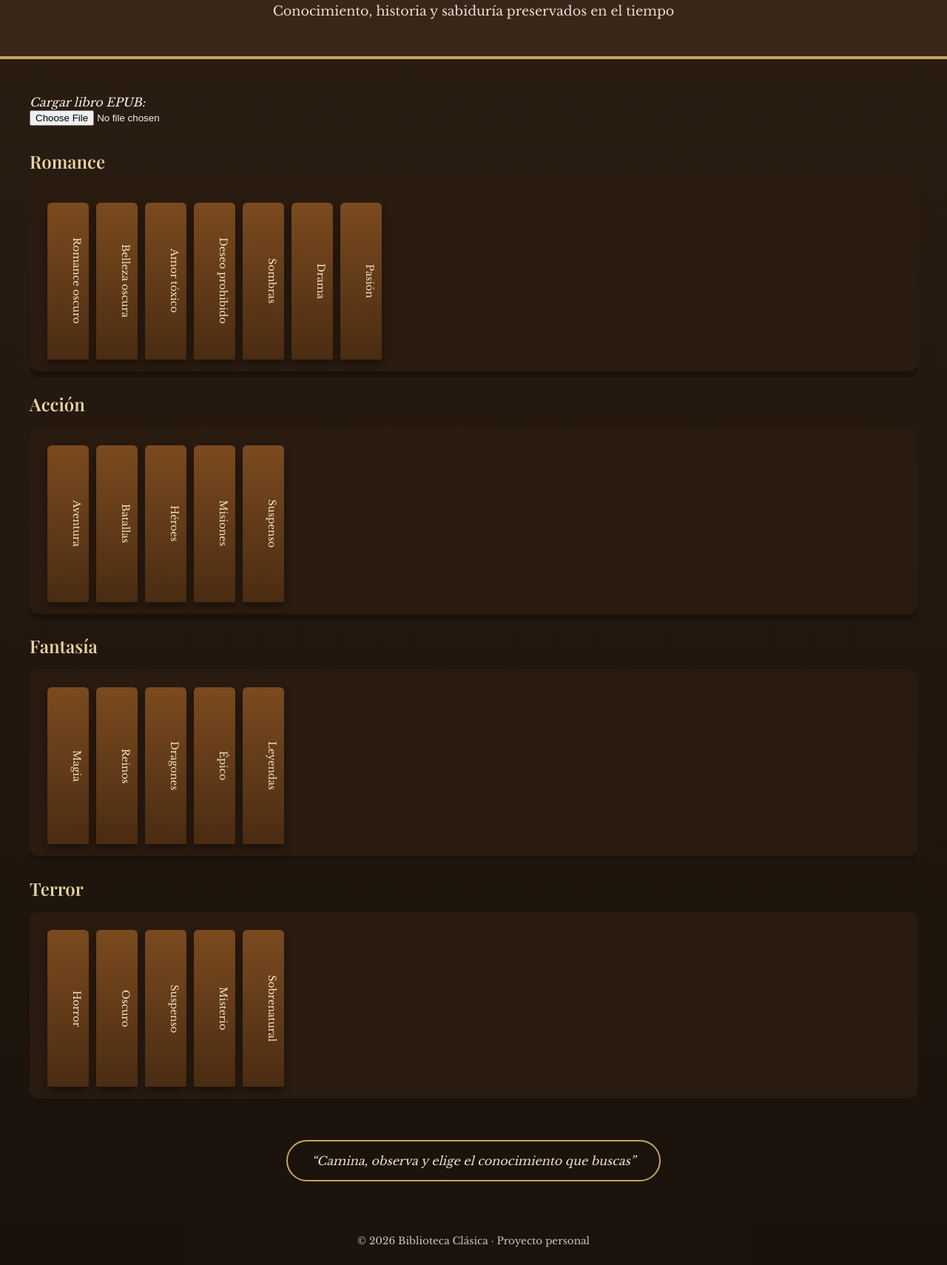
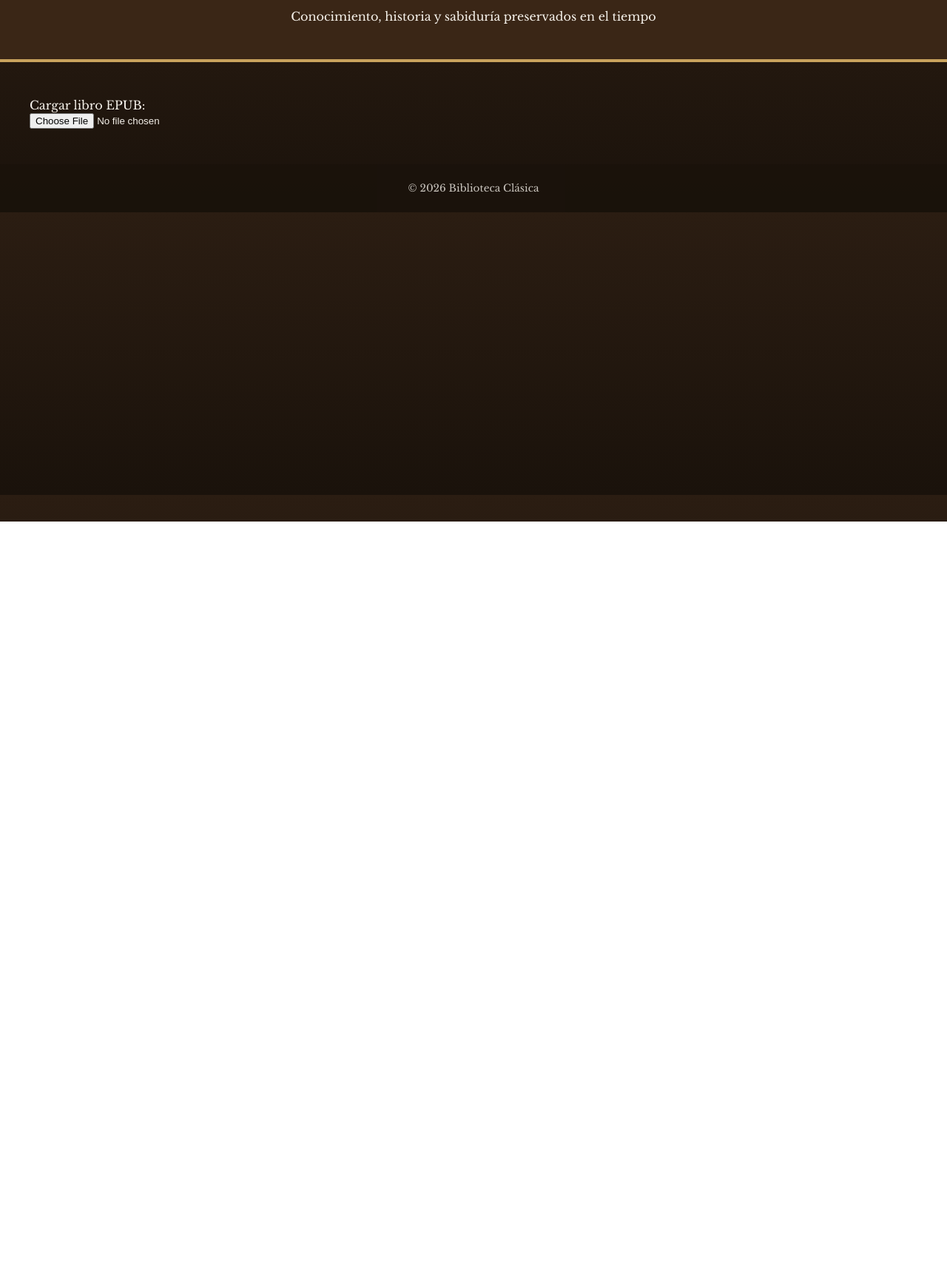
Before and after one commit to Leslie-23-del/Biblioteca, a plain HTML site: page biblioteca.html in a window 1280 px wide. Shown: the part 95-1805 px from the top of the page at 74% size. After the commit the page ends 800 px from the top, so only its background shows below. Drawn offline with nearby package versions, Linux system fonts and the light colour scheme.

Commit message:
Refactor biblioteca.html for improved structure

```diff
--- a/biblioteca.html
+++ b/biblioteca.html
@@ -4,7 +4,11 @@
   <meta charset="UTF-8" />
   <title>Biblioteca Clásica</title>
   <meta name="viewport" content="width=device-width, initial-scale=1.0" />
+
   <link href="https://fonts.googleapis.com/css2?family=Playfair+Display:wght@400;600&family=Libre+Baskerville&display=swap" rel="stylesheet">
+
+  <script src="https://unpkg.com/epubjs/dist/epub.min.js"></script>
+
   <style>
     body {
       margin: 0;
@@ -12,44 +16,36 @@
       background: linear-gradient(180deg, #2b1d12, #1a120b);
       color: #f5f1ea;
     }
+
     header {
       background: #3a2616;
       padding: 2rem;
       text-align: center;
       border-bottom: 4px solid #c9a35d;
     }
+
     header h1 {
       font-family: 'Playfair Display', serif;
       font-size: 2.8rem;
       margin: 0;
       color: #f1e4c3;
     }
-    header p {
-      margin-top: 0.5rem;
-      font-size: 1.1rem;
-      opacity: 0.9;
-    }
+
     main {
       padding: 3rem 2rem;
       max-width: 1200px;
       margin: auto;
     }
 
-    .estante h2 {
-      font-family: 'Playfair Display', serif;
-      color: #e6d3a3;
-      margin-bottom: 1rem;
-    }
     .libros {
       display: flex;
       gap: 10px;
-      align-items: flex-end;
       background: #2a1b10;
       padding: 1.5rem;
       border-radius: 12px;
-      box-shadow: inset 0 -8px 0 #1a120b;
       overflow-x: auto;
     }
+
     .libro {
       writing-mode: vertical-rl;
       background: linear-gradient(180deg, #7b4a1f, #4a2c12);
@@ -58,17 +54,9 @@
       height: 180px;
       width: 40px;
       text-align: center;
-      font-size: 0.85rem;
-      border-radius: 6px 6px 2px 2px;
       cursor: pointer;
-      box-shadow: 0 6px 12px rgba(0,0,0,0.4);
-      transition: transform 0.3s ease, background 0.3s ease;
     }
-    .libro:hover {
-      transform: translateY(-10px);
-      background: linear-gradient(180deg, #c9a35d, #8a5a2b);
-      color: #2b1d12;
-    }
+
     footer {
       text-align: center;
       padding: 1.5rem;
@@ -76,20 +64,8 @@
       font-size: 0.85rem;
       opacity: 0.8;
     }
-    .globo {
-      margin-top: 3rem;
-      text-align: center;
-    }
-    .globo span {
-      display: inline-block;
-      padding: 1rem 2rem;
-      border: 2px solid #c9a35d;
-      border-radius: 50px;
-      font-style: italic;
-      color: #f1e4c3;
-    }
   </style>
-  <script src="https://unpkg.com/epubjs/dist/epub.min.js"></script>
+
   <script>
     let libroActual = null;
     let vista = null;
@@ -98,105 +74,91 @@
       const archivo = input.files[0];
       if (!archivo) return;
 
-    document.getElementById('modal').style.display = 'flex';
+      document.getElementById("modal").style.display = "flex";
 
-      const area = document.getElementById('lector');
-      area.innerHTML = "";
+      const lector = document.getElementById("lector");
+      lector.innerHTML = "Cargando libro...";
 
-      libroActual = ePub(archivo);
-      const vista = libroActual.renderTo('lector', {
-        width: '100%',
-        height: '600px'
+      const url = URL.createObjectURL(archivo);
+
+      libroActual = ePub(url);
+
+      vista = libroActual.renderTo("lector", {
+        width: "100%",
+        height: "70vh"
       });
-      vista.display();
+
+      libroActual.loaded.spine.then(() => {
+        vista.display();
+      }).catch(err => {
+        lector.innerHTML = "Error al cargar EPUB";
+        console.error(err);
+      });
     }
 
-    document.addEventListener('click', e => {
-      if (e.target.classList.contains('libro')) {
-        document.getElementById('modal').style.display = 'flex';
+    function cerrarLector() {
+      document.getElementById("modal").style.display = "none";
+      document.getElementById("lector").innerHTML = "";
+
+      if (libroActual) {
+        libroActual.destroy();
+        libroActual = null;
+        vista = null;
       }
-    });
+    }
 
-    function cerrarLector() {
-      document.getElementById('modal').style.display = 'none';
-      document.getElementById('lector').innerHTML = "";
+    function siguiente() {
+      if (vista) vista.next();
+    }
+
+    function anterior() {
+      if (vista) vista.prev();
     }
   </script>
 </head>
+
 <body>
-  <header>
-    <h1>Biblioteca Clásica</h1>
-    <p>Conocimiento, historia y sabiduría preservados en el tiempo</p>
-  </header>
 
-  <main>
-    <div style="margin-bottom:2rem;">
-      <label style="font-style:italic;">Cargar libro EPUB:</label><br>
-      <input type="file" accept=".epub" onchange="cargarEpub(this)">
-    </div>
+<header>
+  <h1>Biblioteca Clásica</h1>
+  <p>Conocimiento, historia y sabiduría preservados en el tiempo</p>
+</header>
 
-    <section class="biblioteca">
-      <div class="estante">
-        <h2>Romance</h2>
-        <div class="libros">
-          <div class="libro">Romance oscuro</div>
-          <div class="libro">Belleza oscura</div>
-          <div class="libro">Amor tóxico</div>
-          <div class="libro">Deseo prohibido</div>
-          <div class="libro">Sombras</div>
-          <div class="libro">Drama</div>
-          <div class="libro">Pasión</div>
-        </div>
-      </div>
+<main>
+  <label>Cargar libro EPUB:</label><br>
+  <input type="file" accept=".epub" onchange="cargarEpub(this)">
+</main>
 
-      <div class="estante">
-        <h2>Acción</h2>
-        <div class="libros">
-          <div class="libro">Aventura</div>
-          <div class="libro">Batallas</div>
-          <div class="libro">Héroes</div>
-          <div class="libro">Misiones</div>
-          <div class="libro">Suspenso</div>
-        </div>
-      </div>
+<footer>
+  © 2026 Biblioteca Clásica
+</footer>
 
-      <div class="estante">
-        <h2>Fantasía</h2>
-        <div class="libros">
-          <div class="libro">Magia</div>
-          <div class="libro">Reinos</div>
-          <div class="libro">Dragones</div>
-          <div class="libro">Épico</div>
-          <div class="libro">Leyendas</div>
-        </div>
-      </div>
+<div id="modal" style="
+  display:none;
+  position:fixed;
+  inset:0;
+  background:rgba(0,0,0,.85);
+  justify-content:center;
+  align-items:center;
+  z-index:999;
+">
+  <div style="
+    background:#ffffff;
+    width:80%;
+    max-width:900px;
+    padding:1rem;
+    border-radius:12px;
+    color:#000;
+  ">
+    <button onclick="cerrarLector()">Cerrar</button>
+    <button onclick="anterior()">◀</button>
+    <button onclick="siguiente()">▶</button>
 
-      <div class="estante">
-        <h2>Terror</h2>
-        <div class="libros">
-          <div class="libro">Horror</div>
-          <div class="libro">Oscuro</div>
-          <div class="libro">Suspenso</div>
-          <div class="libro">Misterio</div>
-          <div class="libro">Sobrenatural</div>
-        </div>
-      </div>
-    </section>
-
-    <div class="globo">
-      <span>“Camina, observa y elige el conocimiento que buscas”</span>
-    </div>
-  </main>
-
-  <footer>
-    © 2026 Biblioteca Clásica · Proyecto personal
-  </footer>
-
-  <div id="modal" style="display:none;position:fixed;top:0;left:0;width:100%;height:100%;background:rgba(0,0,0,.85);justify-content:center;align-items:center;z-index:999;">
-    <div style="background:#1a120b;width:80%;max-width:900px;padding:1rem;border-radius:12px;">
-      <button onclick="cerrarLector()" style="float:right;background:#c9a35d;border:none;padding:.5rem 1rem;cursor:pointer;">Cerrar</button>
-      <div id="lector" style="margin-top:2rem;"></div>
+    <div id="lector"
+         style="margin-top:1rem;height:70vh;overflow:hidden;">
     </div>
   </div>
+</div>
+
 </body>
 </html>
```
